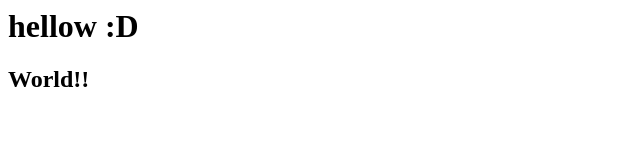
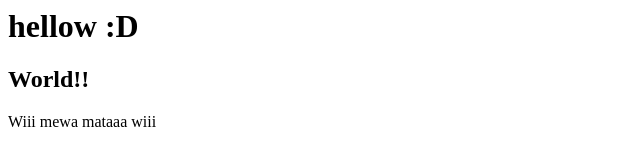
Before and after one commit to anaforero91/Ejercicios-Javascript, a plain HTML site: page index.html in a window 1280 px wide. Shown: the whole page, without its empty margins (0-640 px from the left). Drawn offline with Linux system fonts and the light colour scheme.

Commit message:
Parrafo agregado

```diff
--- a/index.html
+++ b/index.html
@@ -5,5 +5,7 @@
     <body>
         <h1>hellow :D</h1>
         <h2> World!!</h2>
+
+        <p>Wiii mewa mataaa wiii</p>
     </body>
 </html>
```
